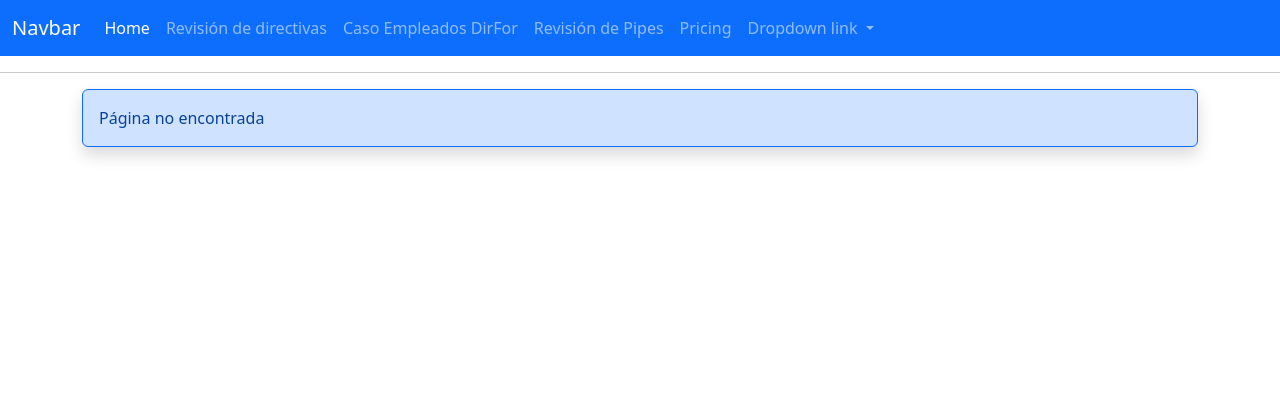
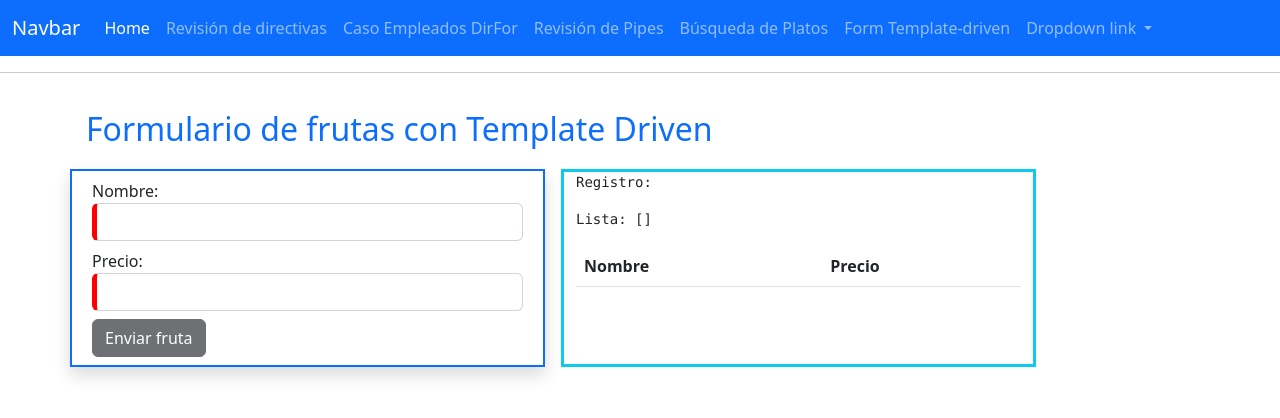
Before and after one commit to gustavo2209/angularCap02, an Angular app: page /form-template in a window 1280 px wide. Shown: the top 418 px of the page. Built offline with nearby package versions, Linux system fonts and the light colour scheme.

Commit message:
actualizaciones

```diff
--- a/src/app/app-routing.module.ts
+++ b/src/app/app-routing.module.ts
@@ -1,7 +1,9 @@
 import { NgModule } from '@angular/core';
 import { RouterModule, Routes } from '@angular/router';
+import { BusquedaPlatosComponent } from './comp/busqueda-platos/busqueda-platos.component';
 import { DirectivaComponent } from './comp/directiva/directiva.component';
 import { EmpleadosComponent } from './comp/empleados/empleados.component';
+import { FormTemplateComponent } from './comp/form-template/form-template.component';
 import { HomeComponent } from './comp/home/home.component';
 import { PageNotFoundComponent } from './comp/page-not-found/page-not-found.component';
 import { PipesComponent } from './comp/pipes/pipes.component';
@@ -11,6 +13,8 @@ const routes: Routes = [
   {path:'directivas-totales', component:DirectivaComponent},
   {path:'', component:HomeComponent},
   {path:'empleados-directivaFor', component:EmpleadosComponent},
+  {path:'busqueda-platos-restaurante', component:BusquedaPlatosComponent},
+  {path:'form-template', component:FormTemplateComponent},
   {path:'**', pathMatch:'full', component:PageNotFoundComponent}
 ];
 
--- /dev/null
+++ b/src/app/comp/busqueda-platos/busqueda-platos.component.html
@@ -0,0 +1,27 @@
+<div class="container">
+    <p>Búsqueda de platos en restaurante</p>
+
+    <div class="container">
+        <label>Busqueda por nombre</label>
+        <input type="text" [(ngModel)]="consulta" />
+    </div>
+
+    <table class="table table-hover">
+        <thead>
+            <tr>
+                <th>Id</th>
+                <th>Nombre</th>
+                <th>Descripción</th>
+                <th>Precio</th>
+            </tr>
+        </thead>
+        <tbody>
+            <tr *ngFor="let plato of platos | consulta:consulta">
+                <td>{{plato.id}}</td>
+                <td>{{plato.nombre}}</td>
+                <td>{{plato.descripcion}}</td>
+                <td>{{plato.precio}}</td>
+            </tr>
+        </tbody>
+    </table>
+</div>
--- /dev/null
+++ b/src/app/comp/busqueda-platos/busqueda-platos.component.ts
@@ -0,0 +1,20 @@
+import { Component, OnInit } from '@angular/core';
+import { platos } from '../data';
+
+@Component({
+  selector: 'app-busqueda-platos',
+  templateUrl: './busqueda-platos.component.html',
+  styleUrls: ['./busqueda-platos.component.css']
+})
+export class BusquedaPlatosComponent implements OnInit {
+
+  platos = platos;
+  consulta:string='';
+
+  constructor() { }
+
+  ngOnInit(): void {
+    console.table(platos);
+  }
+
+}
--- a/src/app/comp/data.ts
+++ b/src/app/comp/data.ts
@@ -70,3 +70,21 @@ export const empleados:any[]=[
       calificacion:9
     }
   ]
+
+  export const platos:any[]=[
+    {
+      id:1, nombre:'Lomo Saltado', precio:23.43, descripcion:'A base de arroz, carne y tomate con cebolla'
+    },
+    {
+      id:2, nombre:'Pachamanca', precio:63.43, descripcion:'A base de todas las carnes'
+    },
+    {
+      id:3, nombre:'Carapulcra', precio:12.43, descripcion:'A base de arroz, con mani y papa cortada'
+    },
+    {
+      id:4, nombre:'Seco con frejoles', precio:12.23, descripcion:'A base de culantro y res con frejoles'
+    },
+    {
+      id:5, nombre:'Aji de gallina', precio:16.43, descripcion:'A base de aji amarillo con pollo deshilachado'
+    }
+  ]
--- /dev/null
+++ b/src/app/comp/form-template/form-template.component.css
@@ -0,0 +1,7 @@
+input.ng-valid{
+    border-left: 5px solid green;
+}
+
+input.ng-invalid{
+    border-left: 5px solid red;
+}
--- /dev/null
+++ b/src/app/comp/form-template/form-template.component.html
@@ -0,0 +1,54 @@
+<div class="container">
+    <div class="row">
+        <p class="lead fs-2 m-2 p-2 text-primary">Formulario de frutas con Template Driven</p>
+        <div class="col col-5 border border-2 border-primary shadow">
+            <form #frutaForm="ngForm" (ngSubmit)="onSubmit(frutaForm.value); frutaForm.reset()">
+                <div class="form-group m-2">
+                    <label>Nombre:</label>
+                    <input type="text" class="form-control" name="nombre" minlength="3" maxlength="10" #nombreRef="ngModel" ngModel required/>
+
+                    <div *ngIf="nombreRef.errors && (nombreRef.dirty || nombreRef.touched)" class="alert alert-danger m-3">
+                        <div [hidden]="!nombreRef.errors?.['required']">
+                            El nombre de la fruta es obligatorio
+                        </div>
+                        <div [hidden]="!nombreRef.errors?.['minlength']">
+                            Por favor ingrese al menos tres caracteres...
+                        </div>
+                    </div>
+                </div>
+                <div class="form-group m-2">
+                    <label>Precio:</label>
+                    <input type="text" class="form-control" name="precio" #precioRef="ngModel" ngModel required (keypress)="validaPrecio($event)"/>
+
+                    <div *ngIf="precioRef.errors && (precioRef.dirty || precioRef.touched)" class="alert alert-danger m-3">
+                        <div [hidden]="!precioRef.errors?.['required']">
+                            El precio es obligatorio y puede tener maximo 2 decimales
+                        </div>
+                    </div>
+                </div>
+                <div class="form-group m-2">
+                    <button class="btn btn-dark" [disabled]="!frutaForm.form.valid">Enviar fruta</button>
+                </div>
+            </form>
+        </div>
+        <div class="col col-5 border border-3 border-info ms-3">
+            <pre>Registro:{{resultado | json}}</pre>
+            <pre>Lista: {{frutas | json}}</pre>
+
+            <table class="table table-hover">
+                <thead>
+                    <tr>
+                        <th>Nombre</th>
+                        <th>Precio</th>
+                    </tr>
+                </thead>
+                <tbody>
+                    <tr *ngFor="let fruta of frutas">
+                        <td>{{fruta.nombre}}</td>
+                        <td>{{fruta.precio}}</td>
+                    </tr>
+                </tbody>
+            </table>
+        </div>
+    </div>
+</div>
--- /dev/null
+++ b/src/app/comp/form-template/form-template.component.ts
@@ -0,0 +1,33 @@
+import { Component, OnInit } from '@angular/core';
+
+@Component({
+  selector: 'app-form-template',
+  templateUrl: './form-template.component.html',
+  styleUrls: ['./form-template.component.css']
+})
+export class FormTemplateComponent implements OnInit {
+
+  resultado:any;
+  frutas:any=[];
+
+  constructor() { }
+
+  validaPrecio(event:any){
+    const reg = /^-?\d*(\.\d{0,2})?$/;
+    let input = event.target.value + String.fromCharCode(event.charCode);
+
+    if (!reg.test(input)) {
+      event.preventDefault();
+    }
+  }
+
+  onSubmit(value:any){
+    console.log(value);
+    this.resultado = value;
+    this.frutas.push(value);
+  }
+
+  ngOnInit(): void {
+  }
+
+}
--- a/src/app/comp/navegador/navegador.component.html
+++ b/src/app/comp/navegador/navegador.component.html
@@ -19,7 +19,10 @@
             <a class="nav-link" routerLink="tuberias">Revisión de Pipes</a>
           </li>
           <li class="nav-item">
-            <a class="nav-link" href="#">Pricing</a>
+            <a class="nav-link" routerLink="busqueda-platos-restaurante">Búsqueda de Platos</a>
+          </li>
+          <li class="nav-item">
+            <a class="nav-link" routerLink="form-template">Form Template-driven</a>
           </li>
           <li class="nav-item dropdown">
             <a class="nav-link dropdown-toggle" href="#" role="button" data-bs-toggle="dropdown" aria-expanded="false">
--- /dev/null
+++ b/src/app/pipes/consulta.pipe.ts
@@ -0,0 +1,19 @@
+import { Pipe, PipeTransform } from '@angular/core';
+
+@Pipe({
+  name: 'consulta'
+})
+export class ConsultaPipe implements PipeTransform {
+
+  transform(value: any[], consulta: string): any {
+    const resultado = [];
+
+    for(const plato of value){
+      if(plato.nombre.toLowerCase().indexOf(consulta.toLowerCase()) > -1){
+        resultado.push(plato);
+      }
+    }
+    return resultado;
+  }
+
+}
```
Also changed, not shown: src/app/app.module.ts (+10 -2 lines), src/app/comp/busqueda-platos/busqueda-platos.component.css (added).
